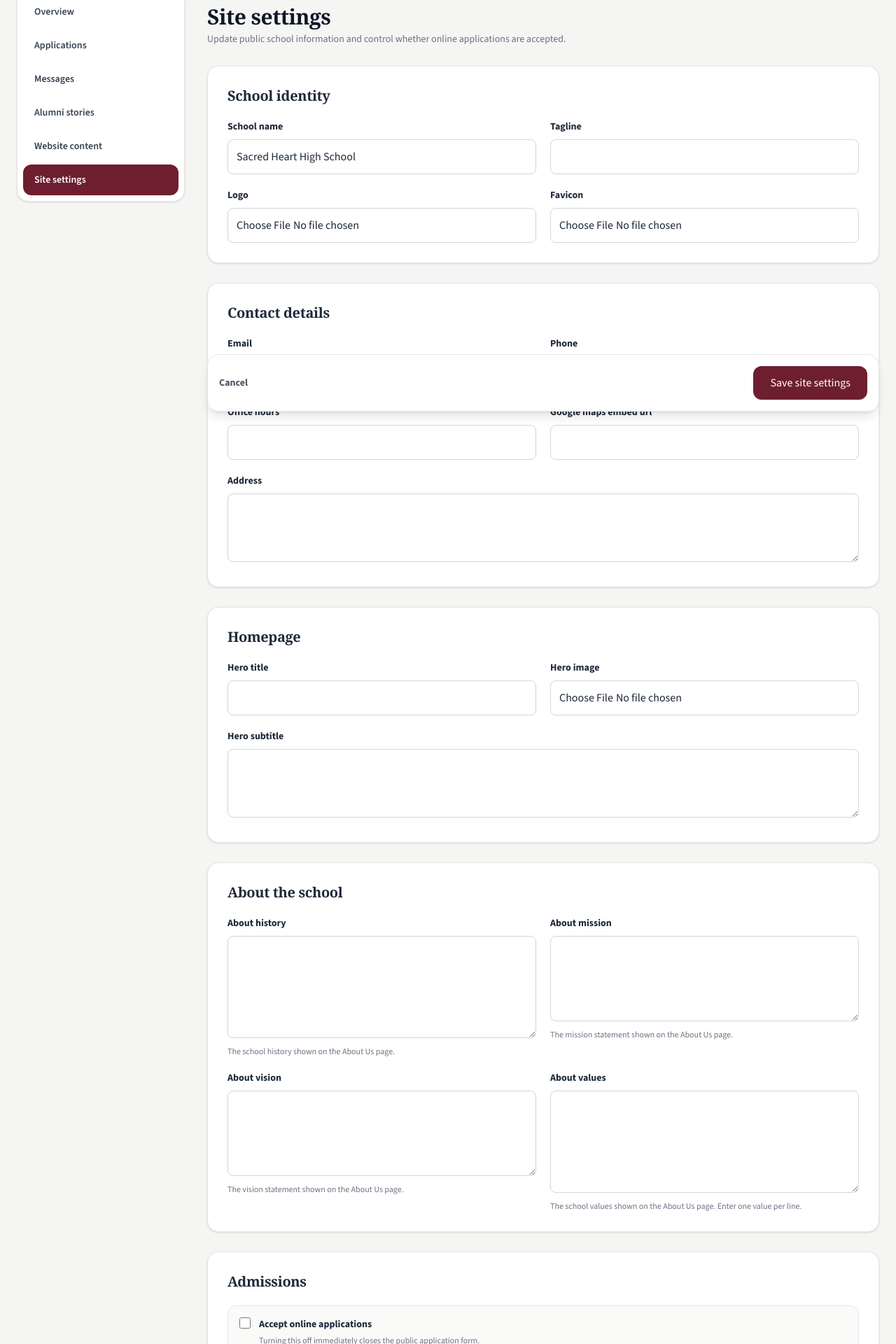
After one commit to ntsoereng/sacredheart, a Django app: page /dashboard/settings/ in a window 1280 px wide. The commit adds this page. Shown: the part 200-2120 px from the top of the page at 70% size. Run offline with Django 5.2, Linux system fonts and the light colour scheme; the visitor is signed in with stand-in values (Sample User, id 1); data comes from the database, SQL or seed files in the repository; data that the repository does not hold is empty; some web fonts are replaced.

Commit message:
Fix Dashboard layout

```diff
--- a/apps/portal/forms.py
+++ b/apps/portal/forms.py
@@ -177,6 +177,48 @@ class AnnouncementForm(forms.ModelForm):
         }
 
 
+class SiteSettingsForm(forms.ModelForm):
+    class Meta:
+        model = SiteSettings
+        fields = (
+            "school_name",
+            "tagline",
+            "logo",
+            "favicon",
+            "email",
+            "phone",
+            "address",
+            "office_hours",
+            "google_maps_embed_url",
+            "hero_title",
+            "hero_subtitle",
+            "hero_image",
+            "about_history",
+            "about_mission",
+            "about_vision",
+            "about_values",
+            "admissions_email",
+            "admissions_open",
+            "admissions_message",
+        )
+        widgets = {
+            "address": forms.Textarea(attrs={"rows": 3}),
+            "hero_subtitle": forms.Textarea(attrs={"rows": 3}),
+            "about_history": forms.Textarea(attrs={"rows": 5}),
+            "about_mission": forms.Textarea(attrs={"rows": 4}),
+            "about_vision": forms.Textarea(attrs={"rows": 4}),
+            "about_values": forms.Textarea(attrs={"rows": 5}),
+            "admissions_message": forms.Textarea(attrs={"rows": 3}),
+        }
+
+    def __init__(self, *args, **kwargs):
+        super().__init__(*args, **kwargs)
+        control_classes = "w-full max-w-full rounded-xl border-stone-300"
+        for field in self.fields.values():
+            if not isinstance(field.widget, forms.CheckboxInput):
+                field.widget.attrs["class"] = control_classes
+
+
 class ApplicationStatusForm(forms.ModelForm):
     class Meta:
         model = Application
--- a/apps/portal/urls.py
+++ b/apps/portal/urls.py
@@ -19,6 +19,7 @@ from .views import (
     PostUpdateView,
     StaffMemberCreateView,
     StaffMemberUpdateView,
+    SiteSettingsUpdateView,
     SubjectCreateView,
     SubjectUpdateView,
 )
@@ -62,6 +63,7 @@ urlpatterns = [
     path("alumni/", AlumniReviewListView.as_view(), name="alumni-review-list"),
     path("alumni/<int:pk>/", AlumniReviewDetailView.as_view(), name="alumni-review-detail"),
     path("content/", ContentManagerView.as_view(), name="content-manager"),
+    path("settings/", SiteSettingsUpdateView.as_view(), name="site-settings"),
     path("content/announcement/edit/", AnnouncementUpdateView.as_view(), name="announcement-edit"),
     path("content/activities/new/", ActivityCreateView.as_view(), name="activity-create"),
     path("content/activities/<int:pk>/edit/", ActivityUpdateView.as_view(), name="activity-edit"),
--- a/apps/portal/views.py
+++ b/apps/portal/views.py
@@ -31,6 +31,7 @@ from apps.portal.forms import (
     StaffEventForm,
     StaffMemberForm,
     StaffPostForm,
+    SiteSettingsForm,
     StaffSubjectForm,
 )
 from apps.portal.mixins import StaffRequiredMixin
@@ -189,6 +190,27 @@ class AnnouncementUpdateView(LoginRequiredMixin, StaffRequiredMixin, UpdateView)
 
     def form_valid(self, form):
         messages.success(self.request, "Homepage announcement updated.")
+        return super().form_valid(form)
+
+
+class SiteSettingsUpdateView(LoginRequiredMixin, StaffRequiredMixin, UpdateView):
+    model = SiteSettings
+    form_class = SiteSettingsForm
+    template_name = "portal/site_settings.html"
+
+    def get_object(self, queryset=None):
+        settings = SiteSettings.objects.first()
+        if settings is None:
+            settings = SiteSettings.objects.create(
+                school_name="Sacred Heart High School"
+            )
+        return settings
+
+    def get_success_url(self):
+        return reverse("site-settings")
+
+    def form_valid(self, form):
+        messages.success(self.request, "Site settings updated successfully.")
         return super().form_valid(form)
 
 
--- a/templates/portal/base.html
+++ b/templates/portal/base.html
@@ -20,26 +20,29 @@
         </div>
     </header>
 
-    <div class="mx-auto grid max-w-7xl gap-6 px-5 py-7 sm:px-6 lg:grid-cols-[15rem_minmax(0,1fr)] lg:gap-8">
-        <aside>
-            <nav class="flex gap-2 overflow-x-auto rounded-2xl border border-stone-200 bg-white p-2 shadow-sm lg:block lg:space-y-1" aria-label="Staff portal">
-                <a href="{% url 'dashboard' %}" class="flex shrink-0 items-center justify-between rounded-xl px-4 py-3 text-sm font-semibold {% if request.resolver_match.url_name == 'dashboard' %}bg-primary text-white{% else %}text-gray-700 hover:bg-stone-100{% endif %}">
+    <div class="mx-auto grid min-w-0 max-w-7xl gap-6 px-4 py-7 sm:px-6 lg:grid-cols-[15rem_minmax(0,1fr)] lg:gap-8">
+        <aside class="min-w-0">
+            <nav class="grid min-w-0 grid-cols-2 gap-2 rounded-2xl border border-stone-200 bg-white p-2 shadow-sm sm:grid-cols-3 lg:block lg:space-y-1" aria-label="Staff portal">
+                <a href="{% url 'dashboard' %}" class="flex min-w-0 items-center justify-between rounded-xl px-3 py-3 text-sm font-semibold lg:px-4 {% if request.resolver_match.url_name == 'dashboard' %}bg-primary text-white{% else %}text-gray-700 hover:bg-stone-100{% endif %}">
                     <span>Overview</span>
                 </a>
-                <a href="{% url 'application-list' %}" class="flex shrink-0 items-center justify-between gap-4 rounded-xl px-4 py-3 text-sm font-semibold {% if 'application' in request.resolver_match.url_name %}bg-primary text-white{% else %}text-gray-700 hover:bg-stone-100{% endif %}">
+                <a href="{% url 'application-list' %}" class="flex min-w-0 flex-col items-start justify-center gap-1 rounded-xl px-3 py-3 text-sm font-semibold sm:flex-row sm:items-center sm:justify-between lg:px-4 {% if 'application' in request.resolver_match.url_name %}bg-primary text-white{% else %}text-gray-700 hover:bg-stone-100{% endif %}">
                     <span>Applications</span>
                     {% if portal_new_applications %}<span class="rounded-full bg-gold px-2 py-0.5 text-xs text-primary">{{ portal_new_applications }} new</span>{% endif %}
                 </a>
-                <a href="{% url 'message-list' %}" class="flex shrink-0 items-center justify-between gap-4 rounded-xl px-4 py-3 text-sm font-semibold {% if 'message' in request.resolver_match.url_name %}bg-primary text-white{% else %}text-gray-700 hover:bg-stone-100{% endif %}">
+                <a href="{% url 'message-list' %}" class="flex min-w-0 flex-col items-start justify-center gap-1 rounded-xl px-3 py-3 text-sm font-semibold sm:flex-row sm:items-center sm:justify-between lg:px-4 {% if 'message' in request.resolver_match.url_name %}bg-primary text-white{% else %}text-gray-700 hover:bg-stone-100{% endif %}">
                     <span>Messages</span>
                     {% if portal_unread_messages %}<span class="rounded-full bg-red-100 px-2 py-0.5 text-xs text-red-700">{{ portal_unread_messages }}</span>{% endif %}
                 </a>
-                <a href="{% url 'alumni-review-list' %}" class="flex shrink-0 items-center justify-between gap-4 rounded-xl px-4 py-3 text-sm font-semibold {% if 'alumni-review' in request.resolver_match.url_name %}bg-primary text-white{% else %}text-gray-700 hover:bg-stone-100{% endif %}">
+                <a href="{% url 'alumni-review-list' %}" class="flex min-w-0 flex-col items-start justify-center gap-1 rounded-xl px-3 py-3 text-sm font-semibold sm:flex-row sm:items-center sm:justify-between lg:px-4 {% if 'alumni-review' in request.resolver_match.url_name %}bg-primary text-white{% else %}text-gray-700 hover:bg-stone-100{% endif %}">
                     <span>Alumni stories</span>
                     {% if portal_pending_alumni %}<span class="rounded-full bg-gold px-2 py-0.5 text-xs text-primary">{{ portal_pending_alumni }} new</span>{% endif %}
                 </a>
-                <a href="{% url 'content-manager' %}" class="flex shrink-0 items-center justify-between gap-4 rounded-xl px-4 py-3 text-sm font-semibold {% if 'create' in request.resolver_match.url_name or 'edit' in request.resolver_match.url_name or request.resolver_match.url_name == 'content-manager' %}bg-primary text-white{% else %}text-gray-700 hover:bg-stone-100{% endif %}">
+                <a href="{% url 'content-manager' %}" class="flex min-w-0 items-center justify-between rounded-xl px-3 py-3 text-sm font-semibold lg:px-4 {% if 'create' in request.resolver_match.url_name or 'edit' in request.resolver_match.url_name or request.resolver_match.url_name == 'content-manager' %}bg-primary text-white{% else %}text-gray-700 hover:bg-stone-100{% endif %}">
                     <span>Website content</span>
+                </a>
+                <a href="{% url 'site-settings' %}" class="flex min-w-0 items-center justify-between rounded-xl px-3 py-3 text-sm font-semibold lg:px-4 {% if request.resolver_match.url_name == 'site-settings' %}bg-primary text-white{% else %}text-gray-700 hover:bg-stone-100{% endif %}">
+                    <span>Site settings</span>
                 </a>
             </nav>
         </aside>
--- a/templates/portal/dashboard.html
+++ b/templates/portal/dashboard.html
@@ -53,4 +53,8 @@
     <div><p class="text-sm font-bold text-gray-900">Alumni story reviews</p><p class="mt-1 text-sm text-gray-500">{{ pending_alumni }} submission{{ pending_alumni|pluralize }} waiting for review and publication approval.</p></div>
     <a href="{% url 'alumni-review-list' %}?status=pending" class="btn-primary mt-4 inline-flex sm:mt-0">Review alumni stories</a>
 </section>
+<section class="mt-7 rounded-2xl border border-stone-200 bg-white p-5 shadow-sm sm:flex sm:items-center sm:justify-between">
+    <div><p class="text-sm font-bold text-gray-900">Online applications are {% if site_settings and site_settings.admissions_open %}<span class="text-green-700">open</span>{% else %}<span class="text-red-700">closed</span>{% endif %}</p><p class="mt-1 text-sm text-gray-500">Manage school information, contact details, homepage imagery and admissions availability.</p></div>
+    <a href="{% url 'site-settings' %}" class="mt-4 inline-flex rounded-xl border border-primary px-4 py-2.5 text-sm font-bold text-primary sm:mt-0">Manage site settings</a>
+</section>
 {% endblock %}
--- /dev/null
+++ b/templates/portal/partials/settings_field.html
@@ -0,0 +1,6 @@
+<div class="min-w-0">
+    <label for="{{ field.id_for_label }}" class="mb-2 block text-sm font-bold text-gray-800">{{ field.label }}</label>
+    {{ field }}
+    {% if field.help_text %}<p class="mt-1 text-xs text-gray-500">{{ field.help_text }}</p>{% endif %}
+    {% for error in field.errors %}<p class="mt-1 text-sm text-red-700">{{ error }}</p>{% endfor %}
+</div>
--- /dev/null
+++ b/templates/portal/site_settings.html
@@ -0,0 +1,70 @@
+{% extends "portal/base.html" %}
+{% block portal_content %}
+<div class="mb-7">
+    <p class="text-sm font-semibold text-gray-500">Website administration</p>
+    <h2 class="text-3xl font-bold text-gray-900">Site settings</h2>
+    <p class="mt-1 text-sm text-gray-500">Update public school information and control whether online applications are accepted.</p>
+</div>
+
+<form method="post" enctype="multipart/form-data" class="space-y-7" novalidate>
+    {% csrf_token %}
+    {% if form.non_field_errors %}<div class="rounded-xl bg-red-50 p-4 text-red-700">{{ form.non_field_errors }}</div>{% endif %}
+
+    <section class="rounded-2xl border border-stone-200 bg-white p-5 shadow-sm sm:p-7">
+        <h3 class="text-xl font-bold">School identity</h3>
+        <div class="mt-5 grid min-w-0 gap-5 md:grid-cols-2">
+            {% include "portal/partials/settings_field.html" with field=form.school_name %}
+            {% include "portal/partials/settings_field.html" with field=form.tagline %}
+            {% include "portal/partials/settings_field.html" with field=form.logo %}
+            {% include "portal/partials/settings_field.html" with field=form.favicon %}
+        </div>
+    </section>
+
+    <section class="rounded-2xl border border-stone-200 bg-white p-5 shadow-sm sm:p-7">
+        <h3 class="text-xl font-bold">Contact details</h3>
+        <div class="mt-5 grid min-w-0 gap-5 md:grid-cols-2">
+            {% include "portal/partials/settings_field.html" with field=form.email %}
+            {% include "portal/partials/settings_field.html" with field=form.phone %}
+            {% include "portal/partials/settings_field.html" with field=form.office_hours %}
+            {% include "portal/partials/settings_field.html" with field=form.google_maps_embed_url %}
+            <div class="md:col-span-2">{% include "portal/partials/settings_field.html" with field=form.address %}</div>
+        </div>
+    </section>
+
+    <section class="rounded-2xl border border-stone-200 bg-white p-5 shadow-sm sm:p-7">
+        <h3 class="text-xl font-bold">Homepage</h3>
+        <div class="mt-5 grid min-w-0 gap-5 md:grid-cols-2">
+            {% include "portal/partials/settings_field.html" with field=form.hero_title %}
+            {% include "portal/partials/settings_field.html" with field=form.hero_image %}
+            <div class="md:col-span-2">{% include "portal/partials/settings_field.html" with field=form.hero_subtitle %}</div>
+        </div>
+    </section>
+
+    <section class="rounded-2xl border border-stone-200 bg-white p-5 shadow-sm sm:p-7">
+        <h3 class="text-xl font-bold">About the school</h3>
+        <div class="mt-5 grid min-w-0 gap-5 md:grid-cols-2">
+            {% include "portal/partials/settings_field.html" with field=form.about_history %}
+            {% include "portal/partials/settings_field.html" with field=form.about_mission %}
+            {% include "portal/partials/settings_field.html" with field=form.about_vision %}
+            {% include "portal/partials/settings_field.html" with field=form.about_values %}
+        </div>
+    </section>
+
+    <section class="rounded-2xl border border-stone-200 bg-white p-5 shadow-sm sm:p-7">
+        <h3 class="text-xl font-bold">Admissions</h3>
+        <div class="mt-5 rounded-xl border border-stone-200 bg-stone-50 p-4">
+            <label class="flex cursor-pointer items-start gap-3">{{ form.admissions_open }}<span><strong class="block text-sm">Accept online applications</strong><span class="text-xs text-gray-500">Turning this off immediately closes the public application form.</span></span></label>
+            {% for error in form.admissions_open.errors %}<p class="mt-2 text-sm text-red-700">{{ error }}</p>{% endfor %}
+        </div>
+        <div class="mt-5 grid min-w-0 gap-5 md:grid-cols-2">
+            {% include "portal/partials/settings_field.html" with field=form.admissions_email %}
+            {% include "portal/partials/settings_field.html" with field=form.admissions_message %}
+        </div>
+    </section>
+
+    <div class="sticky bottom-3 flex flex-wrap items-center justify-between gap-4 rounded-2xl border border-stone-200 bg-white/95 p-4 shadow-lg backdrop-blur">
+        <a href="{% url 'dashboard' %}" class="text-sm font-bold text-gray-600">Cancel</a>
+        <button type="submit" class="btn-primary">Save site settings</button>
+    </div>
+</form>
+{% endblock %}
```
Also changed, not shown: apps/portal/tests.py (+23 -0 lines), static/css/output.css.
